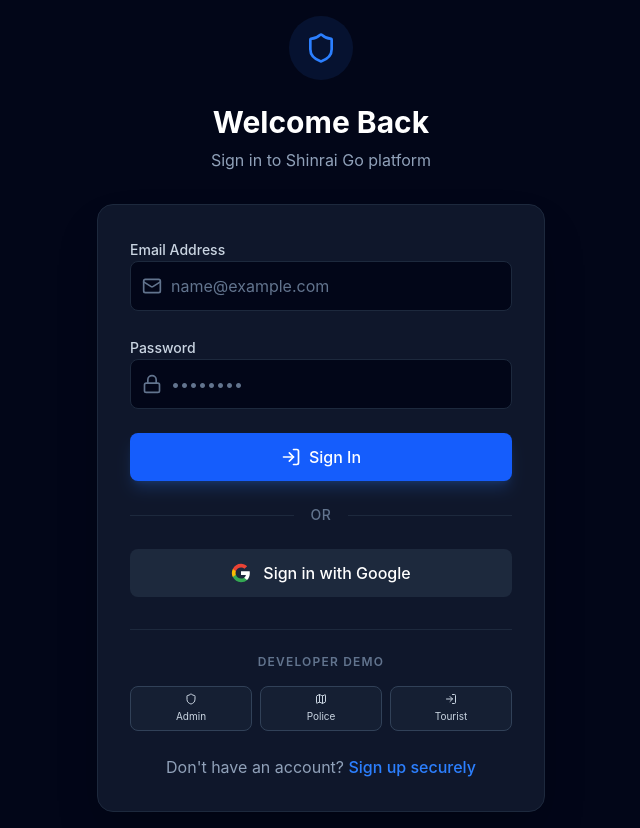
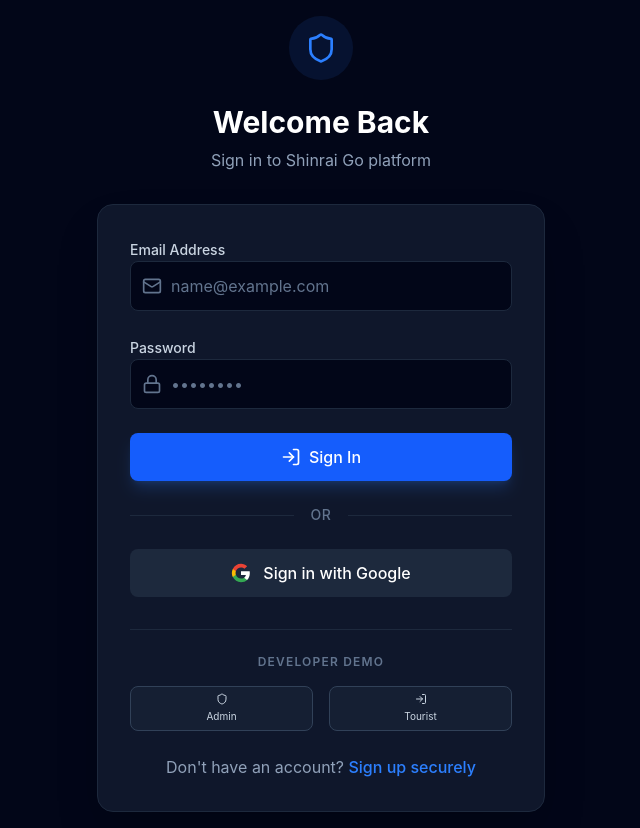
Before and after one commit to gagan2105/ShinraiGo, a React (Vite) app: page /login in a window 1280 px wide. Shown: the whole page, without its empty margins (319-959 px from the left). Built offline with nearby package versions, Linux system fonts and the light colour scheme; no server answers.

Commit message:
feat(auth): redirect admin login to admin dashboard and remove police dummy button

```diff
--- a/src/pages/Login.jsx
+++ b/src/pages/Login.jsx
@@ -131,7 +131,9 @@ const Login = () => {
             }, role);
 
             // Redirect immediately
-            if (role === "admin" || role === "police") {
+            if (role === "admin") {
+                navigate("/admin/dashboard");
+            } else if (role === "police") {
                 navigate("/admin/police-cmd");
             } else {
                 navigate("/user/home");
@@ -270,23 +272,15 @@ const Login = () => {
                         Sign in with Google
                     </button>
 
-                    {/* Developer Dummy Logins */}
                     <div className="mt-8 pt-6 border-t border-slate-800 relative z-10">
                         <p className="text-xs font-semibold text-slate-500 uppercase tracking-widest text-center mb-4">Developer Demo</p>
-                        <div className="grid grid-cols-3 gap-2">
+                        <div className="grid grid-cols-2 gap-4">
                             <button
                                 onClick={() => handleDummyLogin("admin")}
                                 className="bg-slate-800/50 hover:bg-blue-900/30 border border-slate-700 hover:border-blue-500/50 text-slate-300 hover:text-blue-400 text-[10px] py-1.5 px-2 rounded-lg transition-all flex flex-col items-center justify-center gap-1"
                             >
                                 <Shield className="w-3 h-3" />
                                 Admin
-                            </button>
-                            <button
-                                onClick={() => handleDummyLogin("police")}
-                                className="bg-slate-800/50 hover:bg-slate-700/50 border border-slate-700 hover:border-slate-500/50 text-slate-300 hover:text-white text-[10px] py-1.5 px-2 rounded-lg transition-all flex flex-col items-center justify-center gap-1"
-                            >
-                                <Map className="w-3 h-3" />
-                                Police
                             </button>
                             <button
                                 onClick={() => handleDummyLogin("user")}
```
